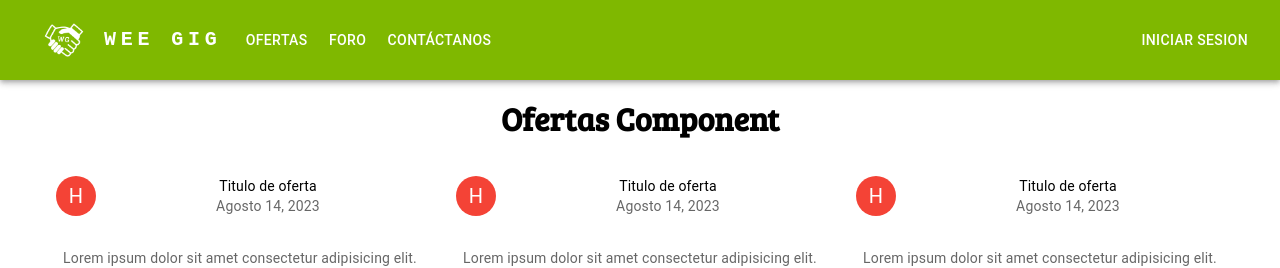
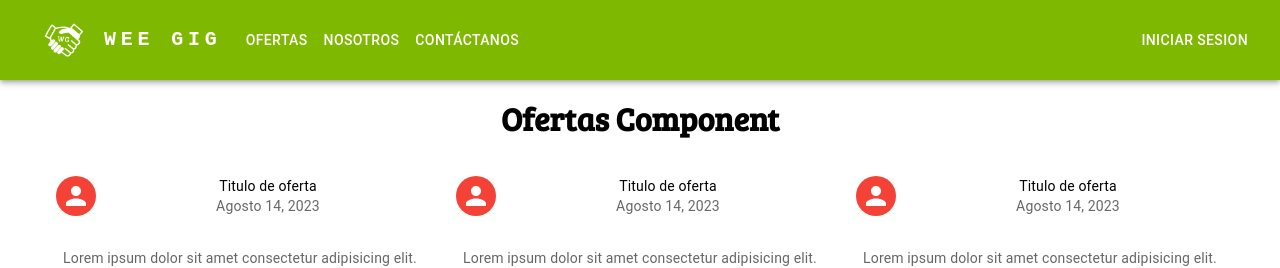
Before and after one commit to franciscojordan/WeeGig, a React (Vite) app in the folder frontend/: page /ofertas in a window 1280 px wide. Shown: the top 268 px of the page. Built offline with nearby package versions, Linux system fonts and the light colour scheme.

Commit message:
pre merge

```diff
--- a/frontend/src/tsx/App.tsx
+++ b/frontend/src/tsx/App.tsx
@@ -9,7 +9,7 @@ import ResponsiveAppBar from './components/Menu'
 import Register from './pages/Register'
 import Logout from "./pages/Logout";
 import Perfil from './pages/Perfil';
-
+import Error from './pages/Error';
 
 function App() {
 	return (
@@ -24,7 +24,9 @@ function App() {
 				<Route path="/logout" element={<Logout />} />
 				<Route path="/registrar" element={<Register />} />
 				<Route path="/ofertas" element={<Ofertas />} />
-				<Route path="*" element={<h1>❌Error! Not Found❌</h1>} />
+				<Route path="*"  element={<Error />} />
+				{/* <Route path="*" element={<h1>❌Error! Not Found❌</h1>} /> */}
+
 			</Routes>
       <Footer />
 		</>
--- a/frontend/src/tsx/components/Menu.tsx
+++ b/frontend/src/tsx/components/Menu.tsx
@@ -15,12 +15,10 @@ import "../../css/components/Menu.css";
 import { Link } from 'react-router-dom';
 import Cookies from 'js-cookie';
 
-
-
-const pages = ["Ofertas", "Foro", "Contáctanos"];
+const pages = ["Ofertas", "Nosotros", "Contáctanos"];
 const pageLinks = {
   Ofertas: "/ofertas",
-  Foro: "/foro",
+  Nosotros: "/nosotros",
   Contactanos: "/contactanos",
 };
 
--- a/frontend/src/tsx/components/Ofertas.tsx
+++ b/frontend/src/tsx/components/Ofertas.tsx
@@ -12,9 +12,7 @@ function RecipeReviewCard() {
     <Box sx={{ maxWidth: 400 }}>
       <CardHeader
         avatar={
-          <Avatar sx={{ bgcolor: red[500] }} aria-label="recipe">
-            H
-          </Avatar>
+          <Avatar sx={{ bgcolor: red[500] }} aria-label="recipe"></Avatar>
         }
         title="Titulo de oferta"
         subheader="Agosto 14, 2023"
--- /dev/null
+++ b/frontend/src/tsx/pages/Error.tsx
@@ -0,0 +1,23 @@
+import { Box, Typography } from '@mui/material';
+import { purple } from '@mui/material/colors';
+
+// const primary = purple[500]; // #f44336, #7FB800
+const primary = 'white';
+
+export default function Error() {
+  return (
+    <Box
+      sx={{
+        display: 'flex',
+        justifyContent: 'center',
+        alignItems: 'center',
+        minHeight: '100vh',
+        backgroundColor: primary,
+      }}
+    >
+      <Typography variant="h1" style={{ color: "#7FB800" }}>
+        404
+      </Typography>
+    </Box>
+  );
+}
```
